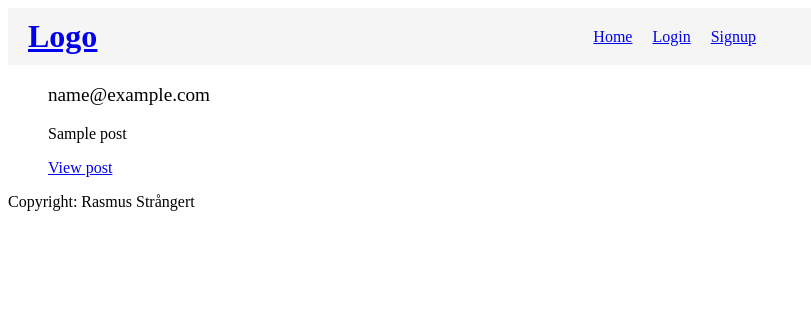
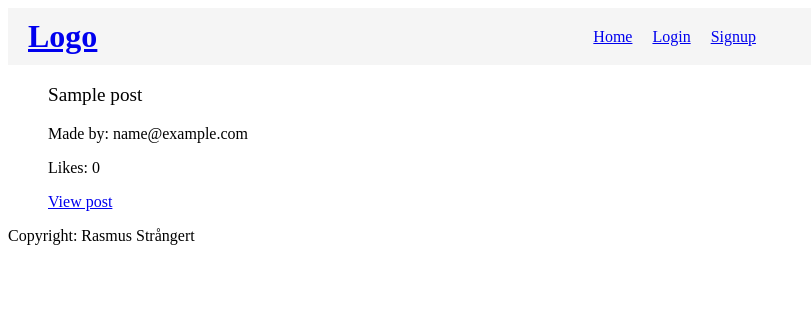
Before and after one commit to ZunarOrion/Microblog, a PHP site: page / in a window 1280 px wide. Shown: the top 325 px of the page, without its empty margins (0-811 px from the left). Run offline with PHP 8.4, Linux system fonts and the light colour scheme; tables that the repository leaves empty or names only in its code hold one stand-in row (values such as "Sample post").

Commit message:
fix: Changed some id's and moved some html around for better reading experiance in the browser.

```diff
--- a/index.php
+++ b/index.php
@@ -1,20 +1,16 @@
-    <!-- Showing posts -->
 <?php
 session_start();
 include 'functions/db_connection.php';
 
+// Showing posts
 $sth = $dbh->prepare("SELECT post.id, post_title, auth_user, email
     FROM post
     LEFT JOIN auth_user ON post.auth_user=auth_user.id");
 $sth->execute();
 $posts = $sth->fetchAll();
 
-
-
-    // //Likes counter
-    // require 'functions/likes_counter.php';
-    // $likecount = likeCounter($dbh, (int)$_GET['id']);
-
+//Likes counter
+require 'functions/likes_counter.php';
 
 
 $title = "Home";
@@ -27,8 +23,9 @@
             <?php foreach ($posts as $post): ?>
                 <div>
                     <p hidden><?= $post->id ?></p>
-                        <p id="email"><?= $post->email ?></p>
-                        <p><?= $post->post_title ?></p>
+                    <p id="title"><?= $post->post_title ?></p>
+                    <p id="email">Made by: <?= $post->email ?></p>
+                    <p>Likes: <?= $likecount = likeCounter($dbh, $post->id); ?></p>
                     <a href="post.php?id=<?= $post->id ?>">View post</a>
                 </div>
             <?php endforeach; ?>
--- a/post.php
+++ b/post.php
@@ -49,19 +49,19 @@ include 'components/head.php';
     <h1><?= $post->post_title ?></h1>
     <p><?= $post->content ?></p>
     <!-- Like form -->
+    <p><?= $likecount ?> likes</p>
     <form action="functions/post_like.php" method="POST">
         <input type="text" name="post" value="<?= $post->id ?>" hidden>
         <input type="submit" value="<?= $user_has_liked ? 'Unlike' : 'Like' ?>">
     </form>
-    <p><?= $likecount ?> likes</p>
     <!-- Post creator -->
     <p id="email"><?= $post->email ?></p>
     <!-- Follow form -->
+    <p><?= $followcount ?> followers</p>
     <form action="functions/follow.php" method="POST">
         <input type="text" name="post" value="<?= $post->id ?>" hidden>
         <input type="submit" value="<?= $user_has_followed ? 'Unfollow' : 'Follow' ?>">
     </form>
-    <p><?= $followcount ?> followers</p>
     <!-- Comment form -->
     <form action="functions/comment_create.php" method="POST">
         <input type="text" name="post" value="<?= $post->id ?>" hidden>
@@ -76,8 +76,8 @@ include 'components/head.php';
                 <?php foreach ($comments as $comment): ?>
                     <div>
                         <p hidden><?= $comment->id ?></p>
-                        <p id="email"><?= $comment->email ?></p>
                         <p><?= $comment->content ?></p>
+                        <p id="email">Made by: <?= $comment->email ?></p>
                     </div>
                 <?php endforeach; ?>
             <?php endif ?>
--- a/style.css
+++ b/style.css
@@ -36,6 +36,6 @@ nav li form button {
     padding: 0;
 }
 
-#email {
+#title {
     font-size: 1.2rem;
 }
```
Also changed, not shown: profile.php (+7 -0 lines). Lines whose indentation alone changed are shown as unchanged.
